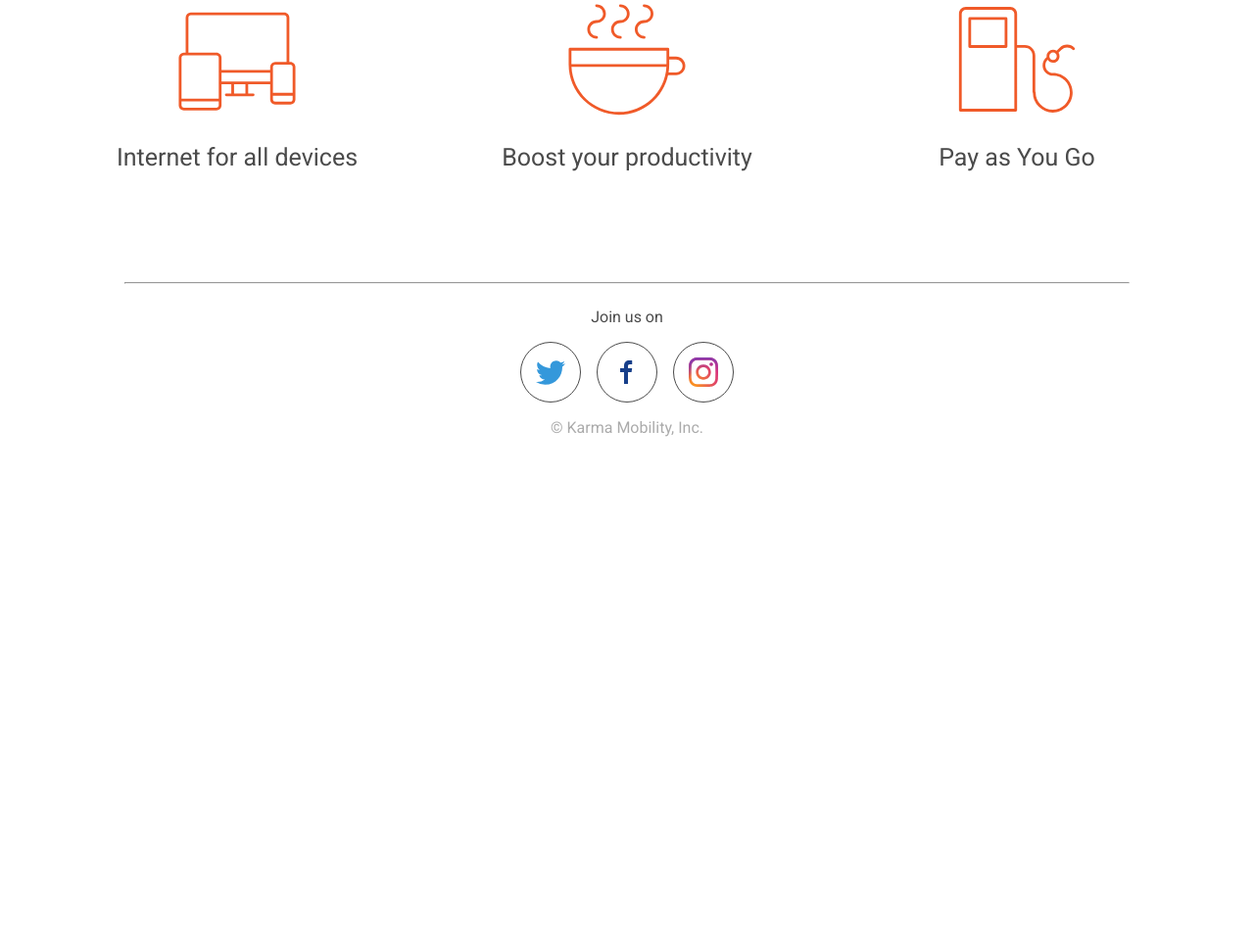
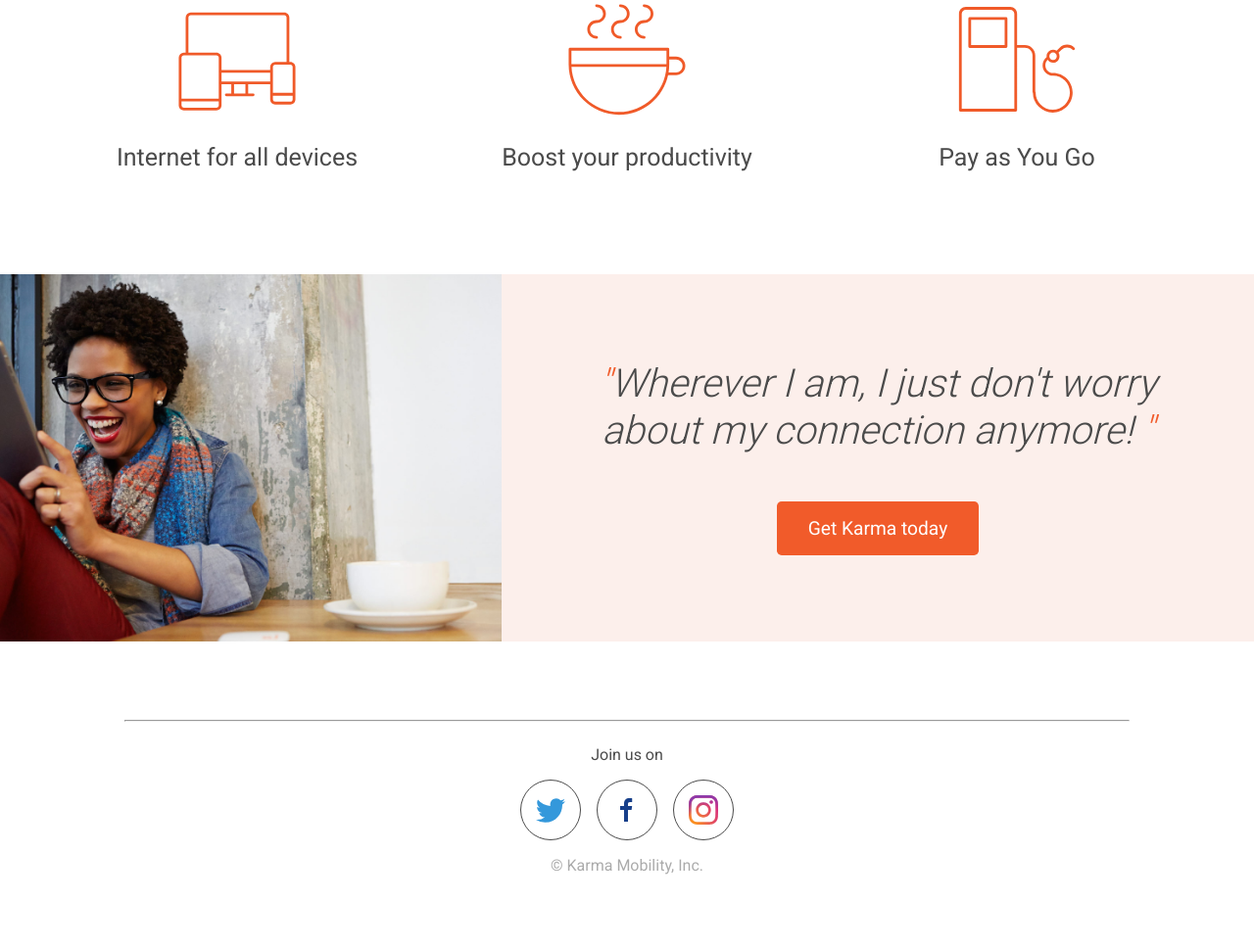
Before and after one commit to CodeYourFuture/HTML-CSS-Module-Project, a PHP site: page / in a window 1280 px wide. Shown: the part 1059-2028 px from the top of the page at 98% size. Before the commit the page ends 1505 px from the top, so only its background shows below. Run offline with PHP 8.4, Linux system fonts and the light colour scheme.

Commit message:
add store feature

```diff
--- a/css/style.css
+++ b/css/style.css
@@ -5,6 +5,7 @@
   --light-gray: rgb(171, 171, 171);
   --white: rgb(255, 255, 255);
   --orange: rgb(241, 91, 42);
+  --light-orange: rgb(252, 239, 235);
 
   --h3-color: var(--dark-gray);
 
@@ -14,6 +15,7 @@ body {
   font-family: "Roboto", sans-serif;
   -webkit-font-smoothing: antialiased;
   color: var(--dark-gray);
+  text-align: center;
 }
 
 /**
@@ -154,13 +156,42 @@ hr {
   justify-content: space-between;
   align-items: center;
   width: 350px;
-  text-align: center;
 }
 
 .feature img {
   width: 120px;
 }
 
+/* Store Feature Styles */
+
+.store-ft {
+  display: flex;
+  margin-bottom: 5rem;
+}
+
+.store-ft > img {
+  max-width: 40%;
+  flex-grow: 1;
+}
+
+.store-ft-nav {
+  display: flex;
+  flex-direction: column;
+  justify-content: center;
+  align-items: center;
+  flex-grow: 1;
+  max-width: 60%;
+  background-color: var(--light-orange);
+}
+
+.store-ft-nav > h3 {
+  margin: 0 3rem 3rem;
+  font-style: italic;
+}
+
+.color-orange {
+  color: var(--orange);
+}
 /* Footer Styles */
 
 .footer {
--- a/index.html
+++ b/index.html
@@ -58,6 +58,18 @@
           </div>
         </div>
       </section>
+
+      <!-- Store feature section -->
+      <section class="store-ft">
+        <img src="level-2/homepage-feature.png" alt=" a woman looks tablet" />
+        <div class="store-ft-nav">
+          <h3>
+            <span class="color-orange">"</span>Wherever I am, I just don't worry
+            about my connection anymore! <span class="color-orange">"</span>
+          </h3>
+          <button class="primary-btn">Get Karma today</button>
+        </div>
+      </section>
     </main>
     <hr />
     <footer class="footer">
```
